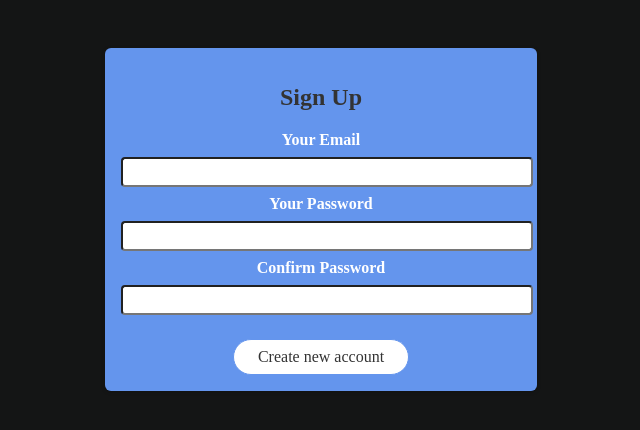
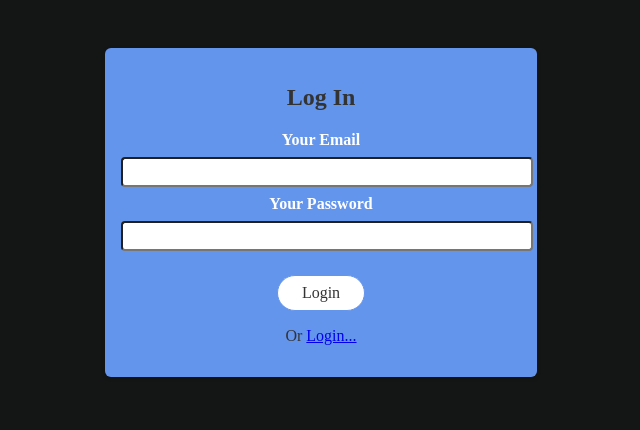
Before and after one commit to aadi-thedevguy/auth-based-expense-tracker, a React (Vite) app: page /login in a window 1280 px wide. Shown: the top 430 px of the page, without its empty margins (319-959 px from the left). Built offline with nearby package versions, Linux system fonts and the light colour scheme.

Commit message:
login screen added

```diff
--- a/package.json
+++ b/package.json
@@ -10,7 +10,8 @@
   },
   "dependencies": {
     "react": "^18.2.0",
-    "react-dom": "^18.2.0"
+    "react-dom": "^18.2.0",
+    "react-router-dom": "^6.6.1"
   },
   "devDependencies": {
     "@types/react": "^18.0.26",
--- a/src/App.css
+++ b/src/App.css
@@ -1,7 +1,5 @@
 body {
     margin: 0;
     background-color: #141515;
+    color: white;
 }
-.App {
-
-}
--- a/src/App.jsx
+++ b/src/App.jsx
@@ -1,12 +1,19 @@
 import { useState } from 'react'
+import { Route, Routes } from 'react-router-dom'
 import Signup from './components/Auth/Signup'
+import Login from './components/Auth/Login'
+import Home from './components/Home'
 import './App.css'
 
 function App() {
 
   return (
     <div className="App">
-        <Signup />
+      <Routes>
+        <Route path='/signup' element={<Signup />} />
+        <Route path='/login' element={<Login />} />
+        <Route path='/' element={<Home />} />
+      </Routes>
     </div>
   )
 }
--- /dev/null
+++ b/src/components/Auth/Login.jsx
@@ -0,0 +1,97 @@
+import { useState, useRef } from 'react';
+import { Link } from 'react-router-dom';
+import { useNavigate } from 'react-router-dom';
+import classes from './auth.module.css';
+
+const Login = () => {
+    const emailInputRef = useRef();
+    const passwordInputRef = useRef();
+
+    const [isLoading, setIsLoading] = useState(false);
+    const [token, setToken] = useState('')
+
+    const navigate = useNavigate()
+
+    const submitHandler = (event) => {
+        event.preventDefault();
+
+        const enteredEmail = emailInputRef.current.value;
+        const enteredPassword = passwordInputRef.current.value;
+
+        let url =
+            'https://identitytoolkit.googleapis.com/v1/accounts:signInWithPassword?key=AIzaSyBLAZfI3knkbyxNuEyi2t-QrjiOXbPCZVc';
+
+        if (enteredEmail != '' && enteredPassword != '') {
+
+            setIsLoading(true);
+
+            fetch(url, {
+                method: 'POST',
+                body: JSON.stringify({
+                    email: enteredEmail,
+                    password: enteredPassword,
+                    returnSecureToken: true,
+                }),
+                headers: {
+                    'Content-Type': 'application/json',
+                },
+            })
+                .then((res) => {
+                    setIsLoading(false);
+                    if (res.ok) {
+                        return res.json()
+                    } else {
+                        return res.json().then(() => {
+                            let errorMessage = 'Login failed'
+
+                            throw new Error(errorMessage);
+                        });
+                    }
+                })
+                .then(data => {
+                    setToken(data.idToken)
+                    navigate('/')
+                })
+                .catch((err) => {
+                    alert(err.message);
+                });
+        }
+    };
+
+    return (
+        <section className={classes.auth}>
+            <h1>Log In</h1>
+            <form onSubmit={submitHandler}>
+                <div className={classes.control}>
+                    <label htmlFor='email'>Your Email</label>
+                    <input type='email' id='email' required ref={emailInputRef} />
+                </div>
+                <div className={classes.control}>
+                    <label htmlFor='password'>Your Password</label>
+                    <input
+                        type='password'
+                        id='password'
+                        required
+                        ref={passwordInputRef}
+                    />
+                </div>
+
+                <div className={classes.actions}>
+
+                    {isLoading && <p>Sending request...</p>}
+                    <button
+                        type='submit'
+                        className={classes.toggle}
+                        onClick={submitHandler}
+                    >
+                        Login
+                    </button>
+                    <p>Or <Link to={'/login'}>Login...</Link></p>
+
+                </div>
+            </form>
+        </section>
+    );
+};
+
+export default Login;
--- a/src/components/Auth/Signup.jsx
+++ b/src/components/Auth/Signup.jsx
@@ -1,4 +1,5 @@
 import { useState, useRef } from 'react';
+import { Link } from 'react-router-dom';
 import classes from './auth.module.css';
 
 const Signup = () => {
@@ -92,6 +93,8 @@ const Signup = () => {
             >
               Create new account
             </button>
+            <p>Already have an account ? <Link to={'/login'}>Login...</Link></p>
+
           </div>
         </form>
       </section>
--- /dev/null
+++ b/src/components/Home.jsx
@@ -0,0 +1,11 @@
+import React from 'react'
+
+function Home() {
+  return (
+    <>
+      <h1>Welcome to Expense Tracker</h1>
+    </>
+  )
+}
+
+export default Home
--- a/src/main.jsx
+++ b/src/main.jsx
@@ -1,9 +1,13 @@
 import React from 'react'
+import {BrowserRouter as Router} from 'react-router-dom'
 import ReactDOM from 'react-dom/client'
 import App from './App'
 
 ReactDOM.createRoot(document.getElementById('root')).render(
   <React.StrictMode>
+    <Router>
+
     <App />
+    </Router>
   </React.StrictMode>,
 )
```
Also changed, not shown: 1 other file (tests, documents, lock files or other folders).
